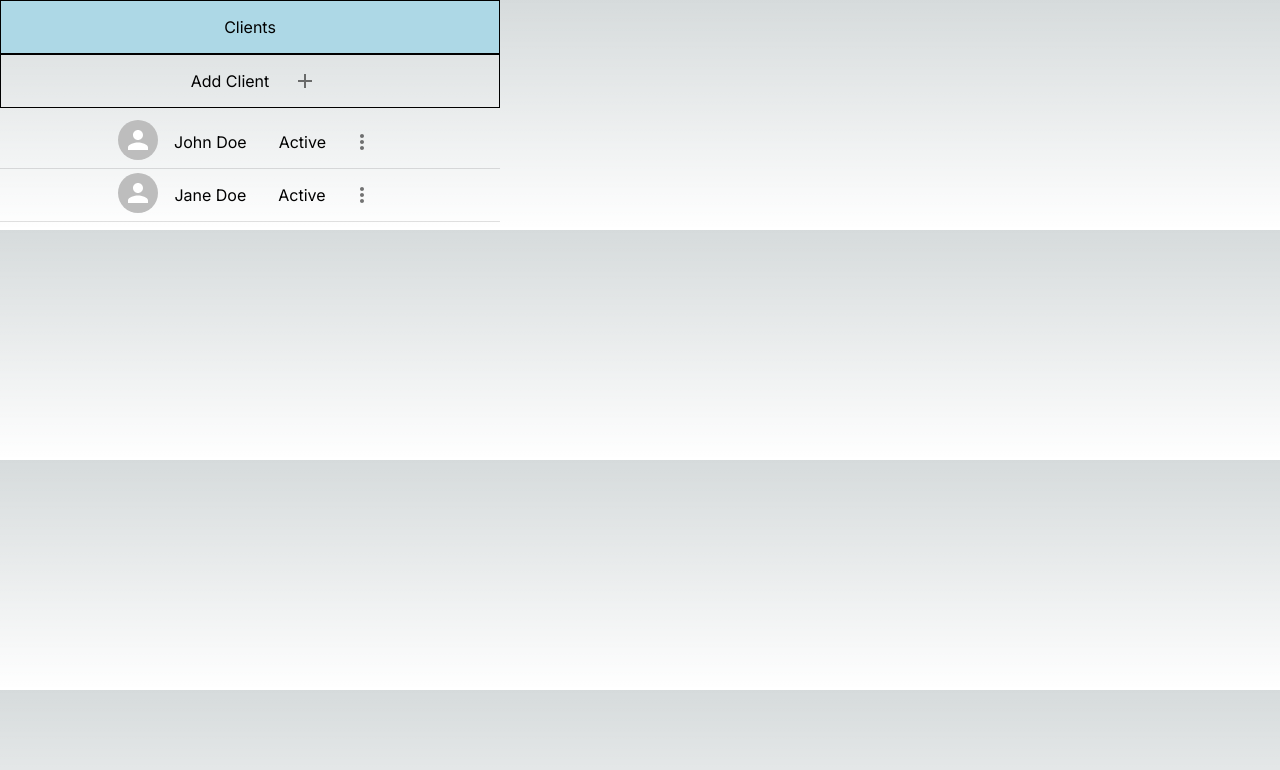
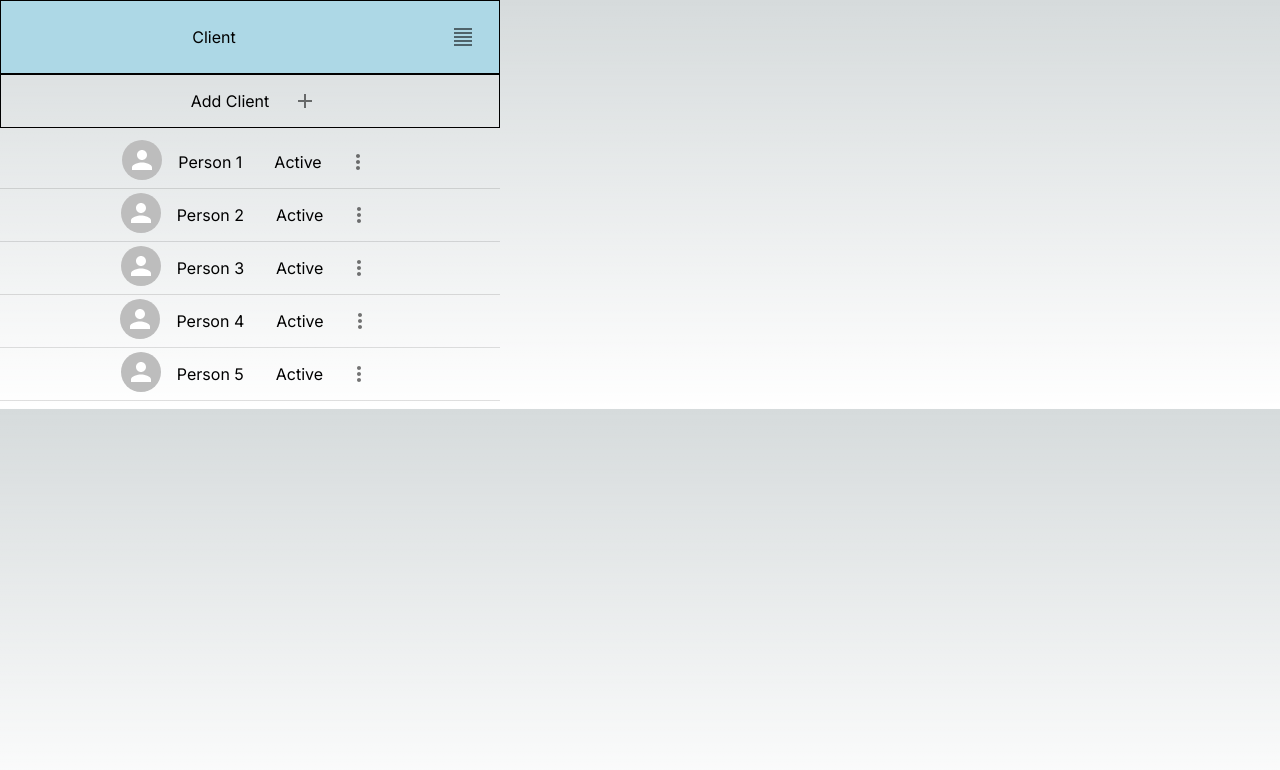
Before and after one commit to lokeulee/myFrontendCRM, a Next.js app in the folder frontend/: page / in a window 1280 px wide. Shown: the top 770 px of the page. Built offline with nearby package versions, Linux system fonts and the light colour scheme.

Commit message:
feat: Completed the dynamic routing pages for client's detail

```diff
--- a/frontend/package.json
+++ b/frontend/package.json
@@ -15,6 +15,7 @@
     "@mui/material": "^5.14.17",
     "@preact/signals": "^1.2.1",
     "@preact/signals-react": "^1.3.6",
+    "fs": "^0.0.1-security",
     "mui": "^0.0.1",
     "next": "14.0.2",
     "react": "^18",
--- a/frontend/src/app/page.tsx
+++ b/frontend/src/app/page.tsx
@@ -1,13 +1,13 @@
 import CRMMain from "@/components/CRMMain";
-import { promises as fs } from "fs";
+import { promises as fs, writeFileSync } from "fs";
+
+export async function saveClientToJSON(filePath: string, saveData: string) {
+  writeFileSync(filePath, saveData);
+}
 
 export default async function Home() {
-  // const file = await fs.readFile(process.cwd() + "/src/data/data.json", "utf8");
-  // const data = JSON.parse(file);
-  // console.log(data);
+  const file = await fs.readFile(process.cwd() + "/src/data/data.json", "utf8");
+  const data = JSON.parse(file);
 
-  // localStorage.setItem("1", myJSON);
-
-  // console.log(localStorage);
-  return <CRMMain></CRMMain>;
+  return <CRMMain data={data}></CRMMain>;
 }
--- a/frontend/src/components/CRMClientAdd.tsx
+++ b/frontend/src/components/CRMClientAdd.tsx
@@ -1,7 +1,6 @@
 "use client";
 import { Client } from "@/types/client";
 import { Box } from "@mui/material";
-import { useState } from "react";
 import CRMClientAddDialogPrompt from "./CRMClientAddDialogPrompt";
 
 interface CRMClientAddProps {
@@ -13,20 +12,6 @@ export default function CRMClientAdd({
   clients,
   onSetClients,
 }: CRMClientAddProps) {
-  const addClient = () => {
-    onSetClients([
-      ...clients,
-      {
-        clientID: 3,
-        contactNum: 1111111111,
-        name: "New Client",
-        avatar: "https://example.com/avatar_3.png",
-        organization: "Acme Corporation",
-        assignedUser: "John Doe",
-      },
-    ]);
-  };
-
   return (
     <Box display="flex" border={1} align-items="center" justifyContent="center">
       <Box display="flex" p={2}>
--- a/frontend/src/components/CRMClientAddDialogPrompt.tsx
+++ b/frontend/src/components/CRMClientAddDialogPrompt.tsx
@@ -1,7 +1,6 @@
 "use client";
-import { useState } from "react";
+import { useEffect, useState } from "react";
 import {
-  Box,
   Button,
   Dialog,
   DialogActions,
@@ -32,22 +31,23 @@ export default function CRMClientAddDialogPrompt({
   });
 
   const handleNameChange = (event: any) => {
-    setState({ ...state, name: event.target.value });
+    if (event) setState({ ...state, name: event.target.value });
   };
 
   const handleNumberChange = (event: any) => {
-    setState({ ...state, number: event.target.value });
+    if (event) setState({ ...state, number: event.target.value });
   };
 
   const handleOrganizationChange = (event: any) => {
-    setState({ ...state, organization: event.target.value });
+    if (event) setState({ ...state, organization: event.target.value });
   };
 
   const handleUserAssignedChanged = (event: any) => {
-    setState({ ...state, assignedUser: event.target.value });
+    if (event) setState({ ...state, assignedUser: event.target.value });
   };
 
   const handleAvatarChange = (event: any) => {
+    if (event) {
       const file = event.target.files[0];
 
       const reader = new FileReader();
@@ -61,6 +61,7 @@ export default function CRMClientAddDialogPrompt({
         }
       };
       reader.readAsDataURL(file);
+    }
   };
 
   const [open, setOpen] = useState(false);
@@ -87,6 +88,11 @@ export default function CRMClientAddDialogPrompt({
         creationDate: new Date(),
       },
     ]);
+    handleNameChange("");
+    handleAvatarChange("");
+    handleNumberChange("");
+    handleOrganizationChange("");
+    handleClose();
   }
 
   return (
--- a/frontend/src/components/CRMHeader.tsx
+++ b/frontend/src/components/CRMHeader.tsx
@@ -1,20 +1,55 @@
-"use client";
+import { Client } from "@/types/client";
+import { FormatAlignJustify } from "@mui/icons-material";
+import { Box, IconButton, Menu, MenuItem } from "@mui/material";
+import { MouseEvent, useState } from "react";
 
-import { Box } from "@mui/material";
+interface CRMHeaderProps {
+  clients: Client[];
+}
 
-export default function CRMHeader() {
+export default function CRMHeader({ clients }: CRMHeaderProps) {
+  const [anchorElement, setAnchorElement] = useState<null | HTMLElement>(null);
+  const open = Boolean(anchorElement);
+  const handleClick = (event: MouseEvent<HTMLElement>) => {
+    setAnchorElement(event.currentTarget);
+  };
+  const handleClose = () => {
+    setAnchorElement(null);
+  };
+
+  function handleSaveData() {
+    console.log("------SAVE DATA!!!-----");
+    const saveData = JSON.stringify(clients);
+    localStorage.setItem("ClientData", saveData);
+    handleClose();
+  }
+
   return (
-    <Box
-      display="flex"
-      alignItems="center"
-      justifyContent="center"
-      gap={4}
-      p={2}
-      bgcolor={"lightblue"}
-      border={1}
-      width="auto"
-    >
-      Clients
+    <Box>
+      <Box display="flex" gap={4} p={2} bgcolor={"lightblue"} border={1}>
+        <Box m="auto">Client</Box>
+        <IconButton onClick={handleClick}>
+          <FormatAlignJustify />
+        </IconButton>
+      </Box>
+      <Menu
+        id="demo-positioned-menu"
+        aria-labelledby="demo-positioned-button"
+        anchorEl={anchorElement}
+        open={open}
+        onClose={handleClose}
+        anchorOrigin={{
+          vertical: "top",
+          horizontal: "left",
+        }}
+        transformOrigin={{
+          vertical: "top",
+          horizontal: "left",
+        }}
+      >
+        <MenuItem onClick={handleSaveData}>Save Data</MenuItem>
+        {/* <MenuItem onClick={handleFilter}>Sort By Active</MenuItem> */}
+      </Menu>
     </Box>
   );
 }
--- a/frontend/src/components/CRMList.tsx
+++ b/frontend/src/components/CRMList.tsx
@@ -1,15 +1,17 @@
 "use client";
 import { Client } from "@/types/client";
-import { Add, MoreVert } from "@mui/icons-material";
+import { MoreVert } from "@mui/icons-material";
 import {
   Avatar,
   Box,
+  Button,
   Divider,
   IconButton,
   List,
   Menu,
   MenuItem,
 } from "@mui/material";
+import Link from "next/link";
 import { MouseEvent, useState } from "react";
 
 interface CRMListProps {
@@ -18,9 +20,6 @@ interface CRMListProps {
 }
 
 export default function CRMList({ clients, onSetClients }: CRMListProps) {
-  // let signal = useSignal("hello");
-  // signal.value = "derp";
-  // console.log(signal);
   const [anchorElement, setAnchorElement] = useState<null | HTMLElement>(null);
   const [currentClientID, setCurrentClientID] = useState<number>(0);
   const open = Boolean(anchorElement);
@@ -86,7 +85,11 @@ export default function CRMList({ clients, onSetClients }: CRMListProps) {
           horizontal: "left",
         }}
       >
-        <MenuItem onClick={handleClose}>View Client Details</MenuItem>
+        <MenuItem>
+          <Link href={`/clients/${currentClientID}`}>
+            <Box>View Details</Box>
+          </Link>
+        </MenuItem>
         <MenuItem onClick={handleInactive}>Set as inactive</MenuItem>
       </Menu>
     </Box>
--- a/frontend/src/components/CRMMain.tsx
+++ b/frontend/src/components/CRMMain.tsx
@@ -1,38 +1,29 @@
 "use client";
 import { Box } from "@mui/material";
-import { useState } from "react";
+import { useEffect, useState } from "react";
 import CRMHeader from "./CRMHeader";
 import CRMClientAdd from "./CRMClientAdd";
 import CRMList from "./CRMList";
 import { Client } from "@/types/client";
 
-export default function CRMMain() {
+interface CRMMainProps {
+  data: any;
+}
+
+export default function CRMMain({ data }: CRMMainProps) {
   const [openDialog, setOpenDialog] = useState(false);
-  const [clients, setClients] = useState<Client[]>([
-    {
-      ID: 1,
-      contactNum: 1234567890,
-      name: "John Doe",
-      avatar: "https://example.com/avatar.png",
-      organization: "Acme Corporation",
-      assignedUser: "Jane Doe",
-      isActive: true,
-      creationDate: new Date(),
-    },
-    {
-      ID: 2,
-      contactNum: 9876543210,
-      name: "Jane Doe",
-      avatar: "https://example.com/avatar_2.png",
-      organization: "Acme Corporation",
-      assignedUser: "John Doe",
-      isActive: true,
-      creationDate: new Date(),
-    },
-  ]);
-
-  console.log("Here : ");
-  console.log(clients.length + "\n");
+  const [clients, setClients] = useState<Client[]>([]);
+  // const [isSortByStatus, setisSortByStatus] = useState<boolean>(false);
+  // const [isSortByCreation, setisSortByStatus] = useState<boolean>(false);
+  useEffect(() => {
+    const addData = async () => {
+      console.log("add Data Called !");
+      setClients([...clients, ...data]);
+    };
+    if (clients.length === 0) {
+      addData();
+    }
+  }, []);
 
   function handleSetClients(newClientsArray: Client[]) {
     setClients(newClientsArray);
@@ -40,7 +31,7 @@ export default function CRMMain() {
 
   return (
     <Box width={500}>
-      <CRMHeader></CRMHeader>
+      <CRMHeader clients={clients}></CRMHeader>
       <CRMClientAdd
         clients={clients}
         onSetClients={handleSetClients}
--- a/frontend/src/data/data.json
+++ b/frontend/src/data/data.json
@@ -1,8 +1,52 @@
-{
-    "clientID": 1,
-    "contactNum": 1234567890,
-    "name": "A name",
-    "avatar": "https://example.com/avatar.png",
-    "organization": "blah",
-    "assignedUser": "Another name"
-}
+[
+    {
+      "ID": 1,
+      "contactNum": 1234567890,
+      "name": "Person 1",
+      "avatar": "https://example.com/avatar.png",
+      "organization": "Acme Corporation",
+      "assignedUser": "Jane Doe",
+      "isActive": true,
+      "CreationDate": "2023-11-11T17:04:38.881Z"
+    },
+    {
+      "ID": 2,
+      "contactNum": 9876543210,
+      "name": "Person 2",
+      "avatar": "https://example.com/avatar_2.png",
+      "organization": "XYZ Company",
+      "assignedUser": "John Doe",
+      "isActive": true,
+      "CreationDate": "2023-11-11T17:04:38.881Z"
+    },
+    {
+      "ID": 3,
+      "contactNum": 9876543210,
+      "name": "Person 3",
+      "avatar": "https://example.com/avatar_2.png",
+      "organization": "XYZ Company",
+      "assignedUser": "John Doe",
+      "isActive": true,
+      "CreationDate": "2023-11-11T17:04:38.881Z"
+    },
+    {
+      "ID": 4,
+      "contactNum": 9876543210,
+      "name": "Person 4",
+      "avatar": "https://example.com/avatar_2.png",
+      "organization": "XYZ Company",
+      "assignedUser": "John Doe",
+      "isActive": true,
+      "CreationDate": "2023-11-11T17:04:38.881Z"
+    },
+    {
+      "ID": 5,
+      "contactNum": 9876543210,
+      "name": "Person 5",
+      "avatar": "https://example.com/avatar_2.png",
+      "organization": "XYZ Company",
+      "assignedUser": "John Doe",
+      "isActive": true,
+      "CreationDate": "2023-11-11T17:04:38.881Z"
+    }
+  ]
--- /dev/null
+++ b/frontend/src/pages/about.js
@@ -0,0 +1,3 @@
+export default function About() {
+    return <div>About</div>
+  }
--- a/frontend/src/types/client.ts
+++ b/frontend/src/types/client.ts
@@ -6,5 +6,5 @@ export interface Client {
   organization: string;
   assignedUser: string;
   isActive: boolean;
-  creationDate: Date;
+  creationDate: Date | null;
 }
```
Also changed, not shown: frontend/src/app/blog.tsx (added, +7 -0 lines), frontend/src/pages/clients/[id].tsx (added, +60 -0 lines), 1 other file (tests, documents, lock files or other folders). Lines whose indentation alone changed are shown as unchanged.
